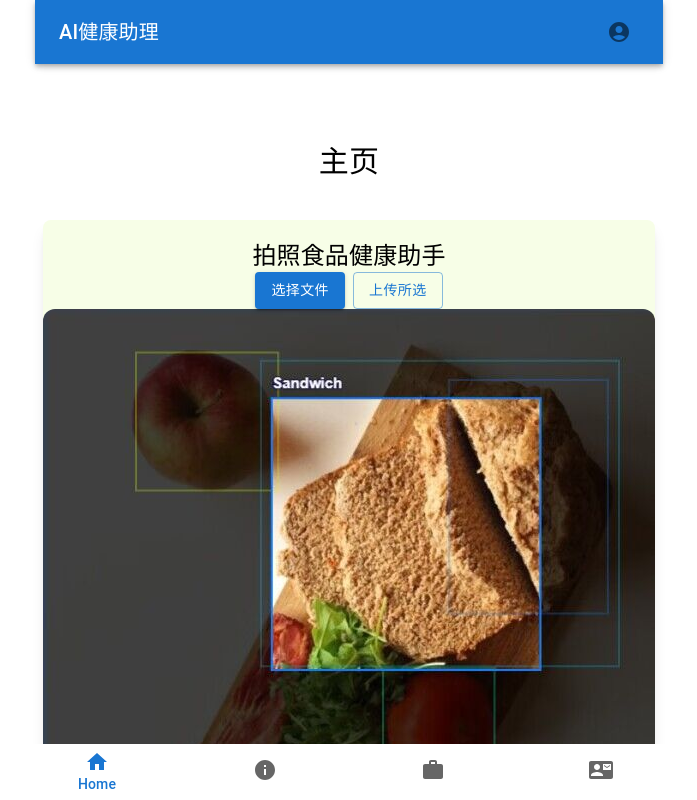
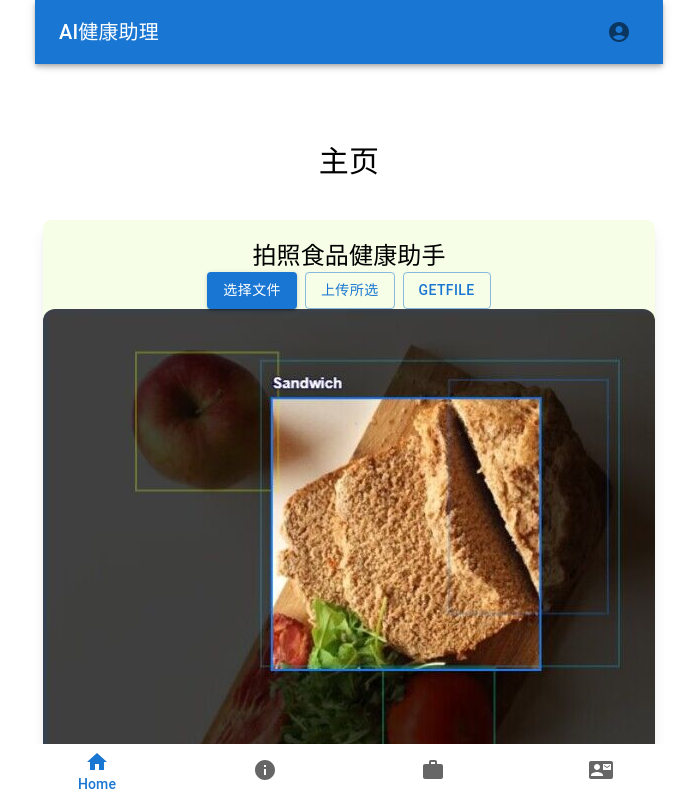
Before and after one commit to jacobavalanchel/react-food-frontend-azure, a React (Vite) app: page / in a window 1280 px wide. Shown: the top 800 px of the page, without its empty margins (291-988 px from the left). Built offline with nearby package versions, Linux system fonts and the light colour scheme.

Commit message:
feat(App): (not done) promise-style upload

```diff
--- a/index.html
+++ b/index.html
@@ -5,7 +5,7 @@
     <link rel="icon" type="image/svg+xml" href="/vite.svg" />
     <meta name="viewport" content="width=device-width, initial-scale=1.0 user-scalable=no" />
 
-    <title>Vite + React</title>
+    <title>NutriDAIet</title>
   </head>
   <body>
     <div id="root"></div>
--- a/package.json
+++ b/package.json
@@ -2,7 +2,8 @@
   "name": "auto_scheduler_frontend",
   "private": true,
   "engines": {
-    "node": ">=18.0.0"
+    "node": ">=20.0.0",
+    "npm": ">=10.2.0"
   },
   "version": "0.0.0",
   "type": "module",
--- a/src/HomePage.jsx
+++ b/src/HomePage.jsx
@@ -1,4 +1,4 @@
-import React, {useState} from 'react';
+import React, {useEffect, useRef, useState} from 'react';
 import {Button, Container, List, ListItem, ListItemText, TextField} from "@mui/material";
 import {ImQuotesLeft} from "react-icons/im";
 
@@ -6,6 +6,8 @@ import {ImQuotesLeft} from "react-icons/im";
 const HomePage = () => {
     const [uploadedFile, setUploadedFile] = useState(null);
     const [uploadResult, setUploadResult] = useState(null);
+    const [loading,setLoading] = useState(true);
+    const [image, setImage] = useState("/assets/img/result-1.jpg");
     const content = [
         {primary: "能量", secondary: "245 KCal/500g"},
         {primary: "不适宜人群", secondary: "消化不良人群"},
@@ -13,6 +15,17 @@ const HomePage = () => {
         {primary: "特殊营养素", secondary: "麦麸质"},
         {primary: "功效", secondary: "养胃健脾"},
     ];
+
+    function handleUploadPromise(trial){
+        return new Promise((resolve, reject)=>{
+            setTimeout(resolve,1000,trial);
+        });
+    }
+
+
+    const handleonClick=()=>{
+        handleUploadPromise("trialcontent").then((value)=>{console.log(value)})
+    };
 
     const handleUpload = async () => {
         console.log("starting upload");
@@ -47,6 +60,10 @@ const HomePage = () => {
         console.log('file changed');
         setUploadedFile(file);
     };
+
+    const handleDownload=(event)=> {
+        setImage("http://127.0.0.1:5000/get_image")
+    }
 
     return (
         <div>
@@ -90,9 +107,16 @@ const HomePage = () => {
                         >
                             上传所选
                         </Button>
+                        <Button
+                            variant="outlined"
+                            className="bg-lime-300 hover:bg-lime-400 active:bg-lime-500 text-black px-4 py-2 font-medium "
+                            onClick={handleonClick}
+                        >
+                            getFile
+                        </Button>
                     </div>
                     <img
-                        src="/assets/img/result-1.jpg"
+                        src={image}
                         alt="img"
                         className="max-h-50 rounded-t-xl w-full object-cover"
                     />
```
